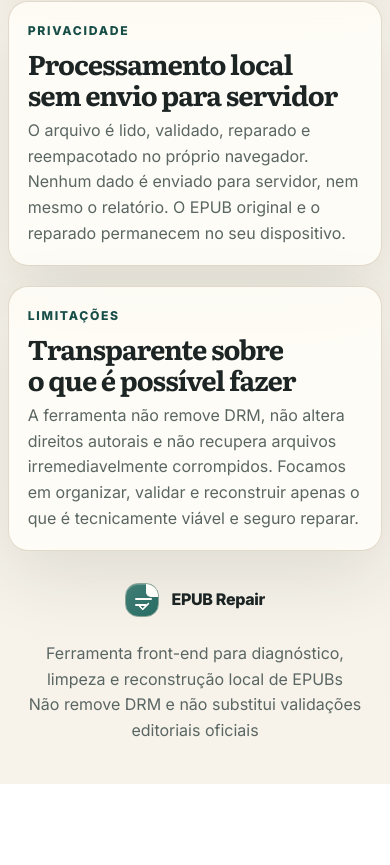
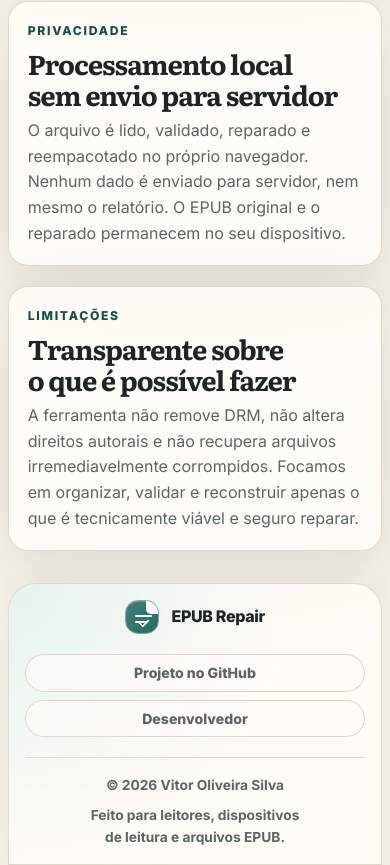
Before and after one commit to vitoroliveirasilva/epub-repair.vite-web, a website built with Vite: page index.html in a window 390 px wide. Shown: the part 4738-5603 px from the top of the page. Before the commit the page ends 5522 px from the top, so only its background shows below. Built offline with nearby package versions, Linux system fonts and the light colour scheme.

Commit message:
FEAT - Melhoria do footer

```diff
--- a/src/app/createApp.ts
+++ b/src/app/createApp.ts
@@ -313,23 +313,53 @@ function renderSupportSections(): HTMLElement {
 }
 
 function renderFooter(): HTMLElement {
+  const currentYear = new Date().getFullYear();
+
   return el('footer', {
-    className: 'footer',
+    className: 'footer app-footer',
     children: [
       el('div', {
-        className: 'footer-brand',
-        children: [renderLogoSymbol(), el('span', { text: 'EPUB Repair' })],
+        className: 'footer-main',
+        children: [
+          el('div', {
+            className: 'footer-brand-block',
+            children: [
+              el('a', {
+                className: 'footer-brand',
+                attrs: { href: '#top', 'aria-label': 'EPUB Repair, voltar ao início' },
+                children: [renderLogoSymbol(), el('span', { text: 'EPUB Repair' })],
+              }),
+            ],
+          }),
+          el('nav', {
+            className: 'footer-links',
+            attrs: { 'aria-label': 'Link do projeto e do desenvolvedor' },
+            children: [
+              renderFooterLink(
+                'Projeto no GitHub',
+                'https://github.com/vitoroliveirasilva/epub-repair.vite-web',
+                true,
+              ),
+              renderFooterLink('Desenvolvedor', 'https://github.com/vitoroliveirasilva', true),
+            ],
+          }),
+        ],
       }),
-      el('p', {
+      el('div', {
+        className: 'footer-bottom',
         children: [
-          el('span', {
-            text: 'Ferramenta front-end para diagnóstico, limpeza e reconstrução local de EPUBs',
-          }),
-          el('br'),
-          el('span', { text: 'Não remove DRM e não substitui validações editoriais oficiais' }),
+          el('span', { text: `© ${currentYear} Vitor Oliveira Silva` }),
+          el('span', { text: 'Feito para leitores, dispositivos de leitura e arquivos EPUB.' }),
         ],
       }),
     ],
+  });
+}
+
+function renderFooterLink(text: string, href: string, external = false): HTMLElement {
+  return el('a', {
+    text,
+    attrs: external ? { href, target: '_blank', rel: 'noreferrer noopener' } : { href },
   });
 }
 
--- a/src/styles/layout-polish.css
+++ b/src/styles/layout-polish.css
@@ -869,3 +869,157 @@ video {
     width: 100%;
   }
 }
+
+/* Footer */
+.app-footer {
+  display: grid;
+  gap: var(--space-5);
+  margin-top: var(--space-12);
+  padding: clamp(1.25rem, 3vw, 2rem);
+  border: 1px solid color-mix(in srgb, var(--color-border) 84%, transparent);
+  border-radius: var(--radius-xl) var(--radius-xl) 0 0;
+  background:
+    radial-gradient(circle at top left, color-mix(in srgb, var(--color-accent-soft) 74%, transparent), transparent 18rem),
+    color-mix(in srgb, var(--color-surface) 88%, transparent);
+  box-shadow: var(--shadow-soft);
+  backdrop-filter: blur(16px);
+}
+
+.footer-main {
+  display: grid;
+  grid-template-columns: minmax(0, 1fr) minmax(16rem, 24rem);
+  gap: clamp(1.25rem, 4vw, 2.5rem);
+  align-items: center;
+}
+
+.footer-brand-block {
+  display: grid;
+  max-width: 48rem;
+  gap: var(--space-3);
+  min-width: 0;
+}
+
+.app-footer .footer-brand {
+  width: fit-content;
+  max-width: 100%;
+}
+
+.footer-description,
+.footer-disclaimer {
+  max-width: 46rem;
+  margin: 0;
+  line-height: 1.65;
+  text-align: left;
+}
+
+.footer-description {
+  color: var(--color-text);
+  font-weight: 700;
+}
+
+.footer-disclaimer {
+  color: var(--color-text-muted);
+  font-size: 0.94rem;
+}
+
+.footer-links {
+  display: flex;
+  flex-wrap: wrap;
+  justify-content: flex-end;
+  gap: var(--space-2);
+  min-width: 0;
+}
+
+.footer-links a {
+  display: inline-flex;
+  min-height: 2.35rem;
+  align-items: center;
+  justify-content: center;
+  padding: 0.55rem 0.82rem;
+  border: 1px solid color-mix(in srgb, var(--color-border) 86%, transparent);
+  border-radius: var(--radius-pill);
+  color: var(--color-text-muted);
+  background: color-mix(in srgb, var(--color-surface) 68%, transparent);
+  font-size: 0.88rem;
+  font-weight: 850;
+  line-height: 1;
+  text-align: center;
+  transition:
+    color var(--duration-base) var(--ease-out),
+    background-color var(--duration-base) var(--ease-out),
+    border-color var(--duration-base) var(--ease-out),
+    transform var(--duration-base) var(--ease-out);
+}
+
+.footer-links a:hover,
+.footer-links a:focus-visible {
+  border-color: color-mix(in srgb, var(--color-accent) 48%, var(--color-border));
+  color: var(--color-accent-strong);
+  background: color-mix(in srgb, var(--color-accent-soft) 72%, var(--color-surface));
+  transform: translateY(-1px);
+}
+
+.footer-bottom {
+  display: flex;
+  flex-wrap: wrap;
+  justify-content: space-between;
+  gap: var(--space-3);
+  padding-top: var(--space-4);
+  border-top: 1px solid color-mix(in srgb, var(--color-border) 76%, transparent);
+  color: var(--color-text-muted);
+  font-size: 0.86rem;
+  font-weight: 700;
+  cursor: default;
+}
+
+@media (max-width: 860px) {
+  .footer-main {
+    grid-template-columns: 1fr;
+    justify-items: center;
+    text-align: center;
+  }
+
+  .app-footer .footer-brand {
+    justify-self: center;
+  }
+
+  .footer-brand-block,
+  .footer-description,
+  .footer-disclaimer {
+    justify-items: center;
+    text-align: center;
+  }
+
+  .footer-links {
+    width: min(100%, 34rem);
+    justify-content: center;
+  }
+
+  .footer-bottom {
+    justify-content: center;
+    text-align: center;
+  }
+}
+
+@media (max-width: 560px) {
+  .app-footer {
+    width: min(100% - 1rem, var(--content-wide-polish));
+    margin-top: var(--space-8);
+    padding: var(--space-4);
+  }
+
+  .footer-links {
+    display: grid;
+    width: min(100%, 22rem);
+    grid-template-columns: 1fr;
+  }
+
+  .footer-links a {
+    width: 100%;
+  }
+
+  .footer-bottom {
+    display: grid;
+    gap: var(--space-2);
+  }
+}
--- a/src/styles/main.css
+++ b/src/styles/main.css
@@ -1515,7 +1515,6 @@ p {
 
 .footer {
   display: flex;
-  justify-content: space-between;
   gap: var(--space-6);
   align-items: center;
   padding: var(--space-8) 0 var(--space-10);
```
